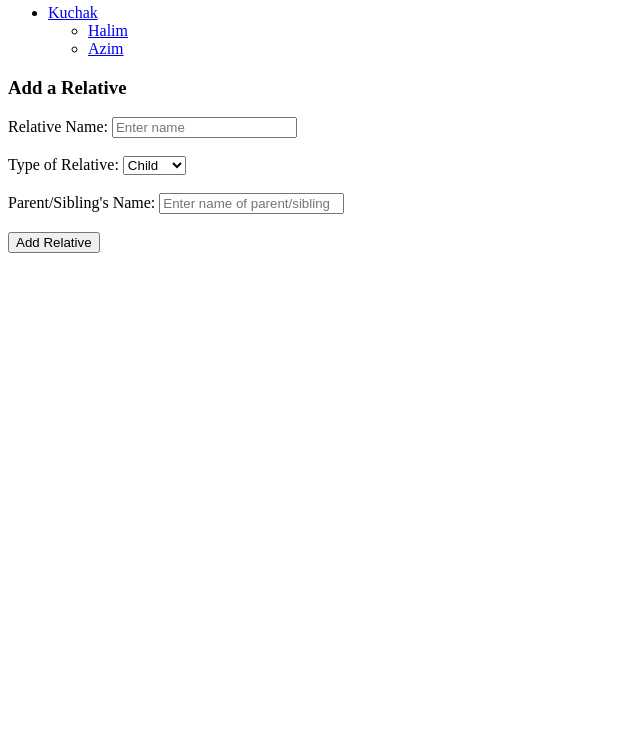
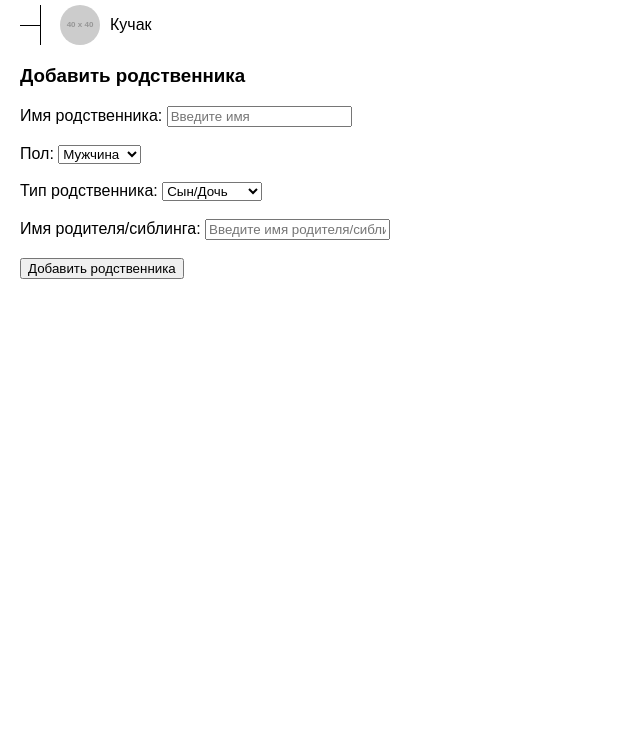
Before and after one commit to alfproxima/oilaimurodi, a plain HTML site: page index.html in a window 1280 px wide. Shown: the part 63-800 px from the top of the page, without its empty margins (0-640 px from the left). Drawn offline with Linux system fonts and the light colour scheme; placeholder pictures from the web are drawn by us.

Commit message:
index.html

```diff
--- a/index.html
+++ b/index.html
@@ -1,54 +1,176 @@
 <!DOCTYPE html>
-<html lang="en">
+<html lang="ru">
 <head>
     <meta charset="UTF-8">
     <meta name="viewport" content="width=device-width, initial-scale=1.0">
-  <title>Interactive Family Tree Builder</title>
+    <title>Родословное Дерево</title>
+
+    <!-- CSS код -->
     <style>
-    /* CSS код из предыдущего примера */
+        body {
+            font-family: Arial, sans-serif;
+            margin: 20px;
+        }
+
+        .tree ul {
+            list-style-type: none;
+            padding-left: 20px;
+        }
+
+        .tree li {
+            margin: 5px 0;
+            position: relative;
+            padding-left: 20px;
+        }
+
+        .tree li::before {
+            content: "";
+            position: absolute;
+            top: 0;
+            left: 0;
+            width: 1px;
+            height: 100%;
+            border-left: 1px solid #000;
+        }
+
+        .tree li::after {
+            content: "";
+            position: absolute;
+            top: 50%;
+            left: -20px;
+            width: 20px;
+            border-top: 1px solid #000;
+        }
+
+        .person {
+            display: flex;
+            align-items: center;
+            cursor: pointer;
+        }
+
+        .person-icon {
+            width: 40px;
+            height: 40px;
+            border-radius: 50%;
+            margin-right: 10px;
+            background-color: #e6e6e6;
+            display: flex;
+            justify-content: center;
+            align-items: center;
+            font-size: 20px;
+        }
+
+        .male {
+            background-image: url('https://via.placeholder.com/40x40?text=%F0%9F%91%A8%F0%9F%92%84');
+            background-size: cover;
+        }
+
+        .female {
+            background-image: url('https://via.placeholder.com/40x40?text=%F0%9F%91%A9%F0%9F%92%85');
+            background-size: cover;
+        }
+
+        .add-relative-form {
+            margin-top: 20px;
+        }
     </style>
 </head>
 <body>
 
-<h2>Interactive Family Tree Builder</h2>
+<h2>Родословное Дерево</h2>
 
+<!-- Дерево -->
 <div class="tree">
     <ul id="family-tree">
         <li>
-      <a href="#" onclick="toggleVisibility(event)">Kuchak</a>
-      <ul>
-        <li>
-          <a href="#" onclick="toggleVisibility(event)">Halim</a>
+            <div class="person" onclick="removePerson(event, 'Кучак')">
+                <div class="person-icon male"></div>
+                <span>Кучак</span>
+            </div>
             <ul></ul>
-        </li>
-        <li>
-          <a href="#" onclick="toggleVisibility(event)">Azim</a>
-          <ul></ul>
-        </li>
-      </ul>
         </li>
     </ul>
 </div>
 
+<!-- Форма для добавления родственника -->
 <div class="add-relative-form">
-  <h3>Add a Relative</h3>
-  <label for="relative-name">Relative Name:</label>
-  <input type="text" id="relative-name" placeholder="Enter name" />
+    <h3>Добавить родственника</h3>
+    <label for="relative-name">Имя родственника:</label>
+    <input type="text" id="relative-name" placeholder="Введите имя" />
     <br><br>
-  <label for="relative-type">Type of Relative:</label>
-  <select id="relative-type">
-    <option value="child">Child</option>
-    <option value="sibling">Sibling</option>
+    <label for="relative-gender">Пол:</label>
+    <select id="relative-gender">
+        <option value="male">Мужчина</option>
+        <option value="female">Женщина</option>
     </select>
     <br><br>
-  <label for="parent-name">Parent/Sibling's Name:</label>
-  <input type="text" id="parent-name" placeholder="Enter name of parent/sibling" />
+    <label for="relative-type">Тип родственника:</label>
+    <select id="relative-type">
+        <option value="child">Сын/Дочь</option>
+        <option value="sibling">Брат/Сестра</option>
+        <option value="parent">Мать/Отец</option>
+        <option value="uncle_aunt">Дядя/Тётя</option>
+    </select>
     <br><br>
-  <button onclick="addRelative()">Add Relative</button>
+    <label for="parent-name">Имя родителя/сиблинга:</label>
+    <input type="text" id="parent-name" placeholder="Введите имя родителя/сиблинга" />
+    <br><br>
+    <button onclick="addRelative()">Добавить родственника</button>
 </div>
 
+<!-- JavaScript код -->
 <script>
-  /* JavaScript код из предыдущего примера */
+    function addRelative() {
+        const relativeName = document.getElementById('relative-name').value;
+        const relativeGender = document.getElementById('relative-gender').value;
+        const relativeType = document.getElementById('relative-type').value;
+        const parentName = document.getElementById('parent-name').value;
+
+        const parentLink = Array.from(document.querySelectorAll('#family-tree span')).find(span => span.textContent === parentName);
+
+        if (parentLink) {
+            const parentUl = parentLink.parentElement.querySelector('ul') || document.createElement('ul');
+            if (!parentLink.parentElement.querySelector('ul')) {
+                parentLink.parentElement.appendChild(parentUl);
+            }
+
+            const newLi = document.createElement('li');
+            const iconClass = relativeGender === 'male' ? 'male' : 'female';
+            newLi.innerHTML = `
+                <div class="person" onclick="removePerson(event, '${relativeName}')">
+                    <div class="person-icon ${iconClass}"></div>
+                    <span>${relativeName}</span>
+                </div>
+                <ul></ul>
+            `;
+
+            if (relativeType === 'child') {
+                parentUl.appendChild(newLi);
+            } else if (relativeType === 'sibling') {
+                parentLink.parentElement.parentElement.appendChild(newLi);
+            } else if (relativeType === 'parent') {
+                const grandparentLi = parentLink.closest('ul').parentElement;
+                grandparentLi.appendChild(newLi);
+            } else if (relativeType === 'uncle_aunt') {
+                const grandparentUl = parentLink.closest('ul').parentElement.parentElement;
+                grandparentUl.appendChild(newLi);
+            }
+
+            // Очистка полей
+            document.getElementById('relative-name').value = '';
+            document.getElementById('parent-name').value = '';
+        } else {
+            alert('Родитель/сиблинг не найден.');
+        }
+    }
+
+    function removePerson(event, personName) {
+        event.stopPropagation();
+        if (confirm(`Удалить ${personName} из списка?`)) {
+            const li = event.target.closest('li');
+            li.parentElement.removeChild(li);
+        }
+    }
 </script>
 
 </body>
```
Lines whose indentation alone changed are shown as unchanged.
